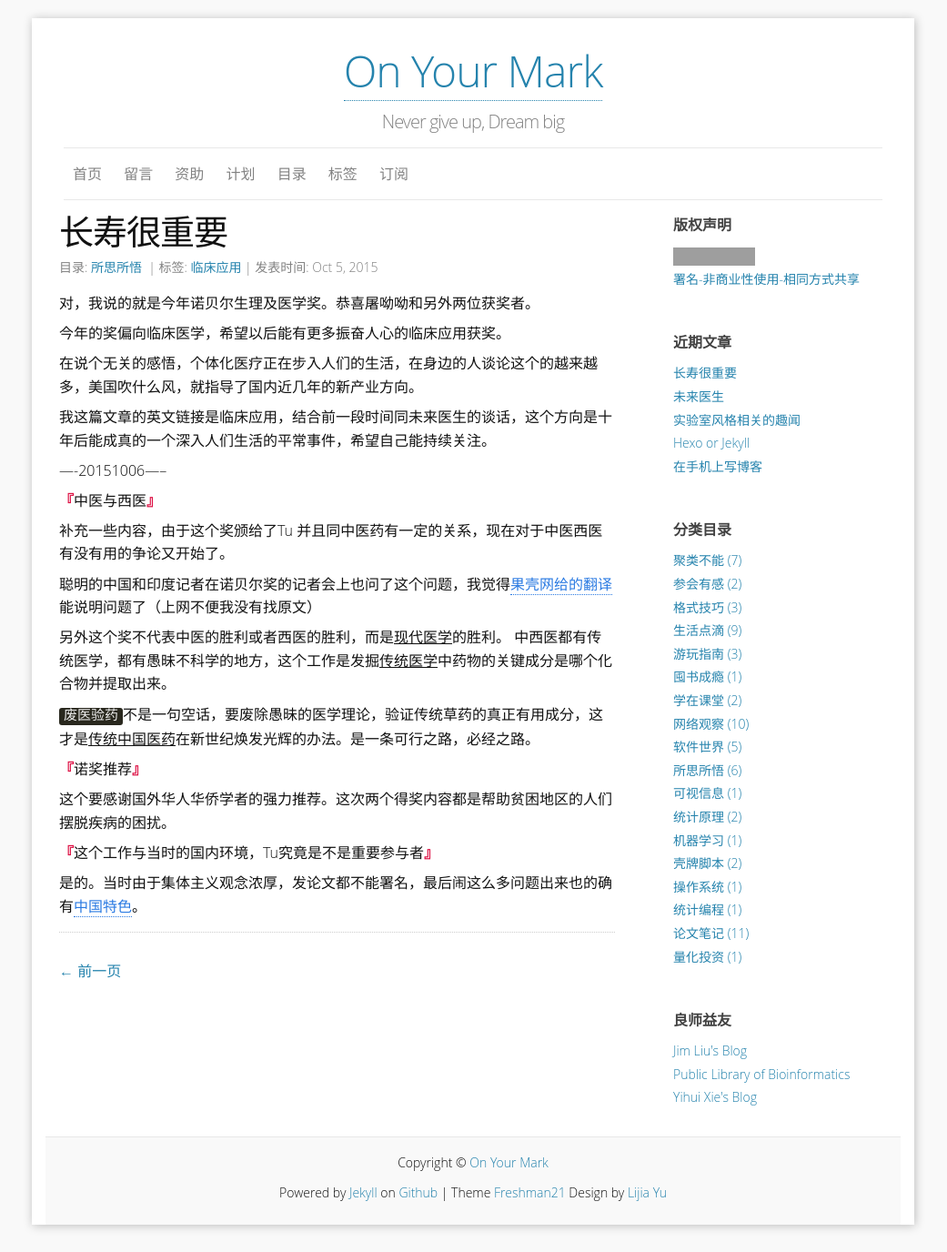
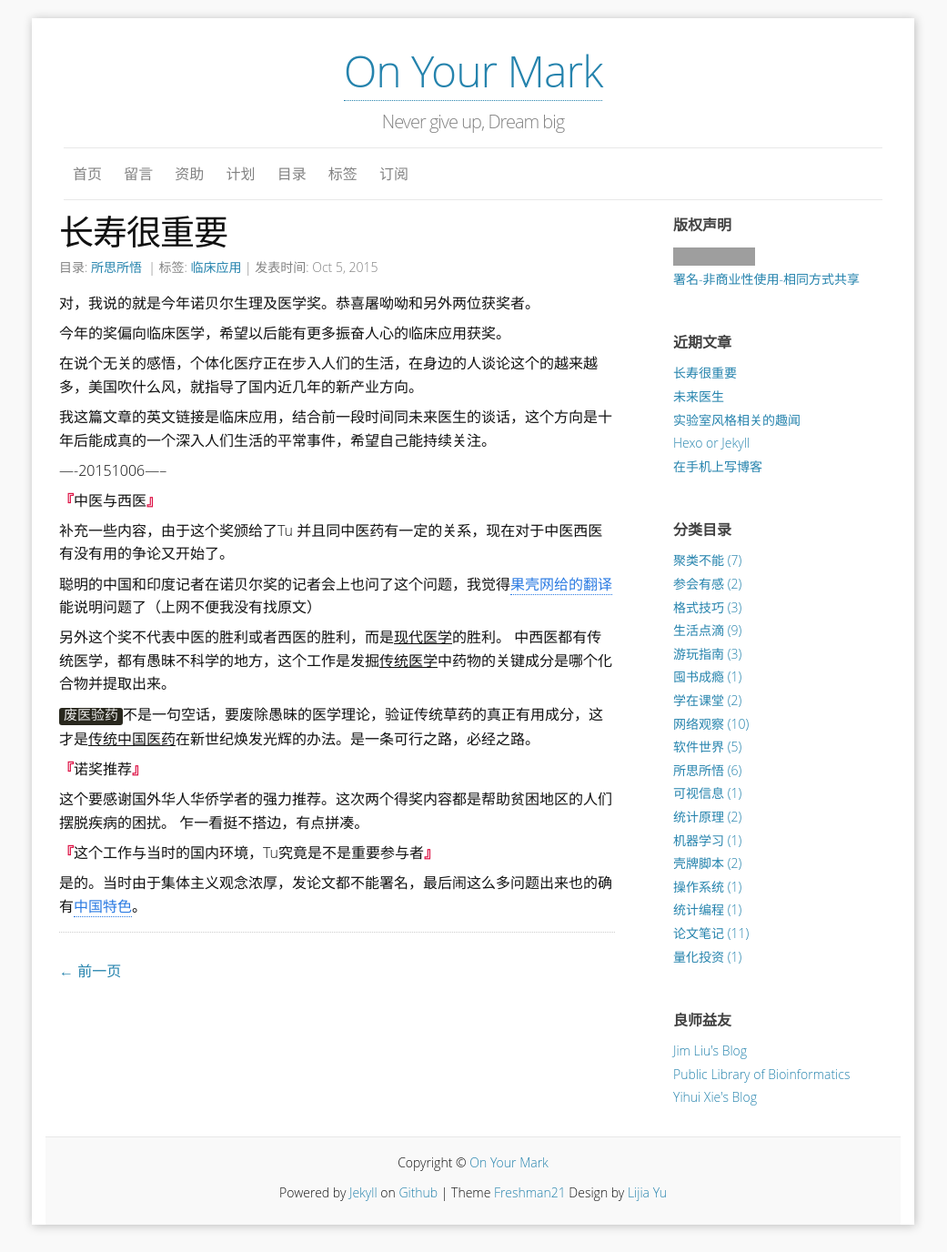
Before and after one commit to yulijia/cn, a Jekyll site: the page built from _posts/2015-10-05-clinical-medicine.md, in a window 1280 px wide. Shown: the whole page at 91% size, without its empty margins (120-1161 px from the left). Built offline with Jekyll 4.4.1, drawn with Linux system fonts in a browser that asks for light colours; some web fonts are replaced; comment, search, counter and statistics services are not loaded; grey boxes are pictures that could not be loaded.

Commit message:
again, new update

```diff
--- a/_posts/2015-10-05-clinical-medicine.md
+++ b/_posts/2015-10-05-clinical-medicine.md
@@ -33,6 +33,7 @@ tags:
 <q>诺奖推荐</q>
 
 这个要感谢国外华人华侨学者的强力推荐。这次两个得奖内容都是帮助贫困地区的人们摆脱疾病的困扰。
+乍一看挺不搭边，有点拼凑。
 
 <q>这个工作与当时的国内环境，Tu究竟是不是重要参与者</q>
 
```
